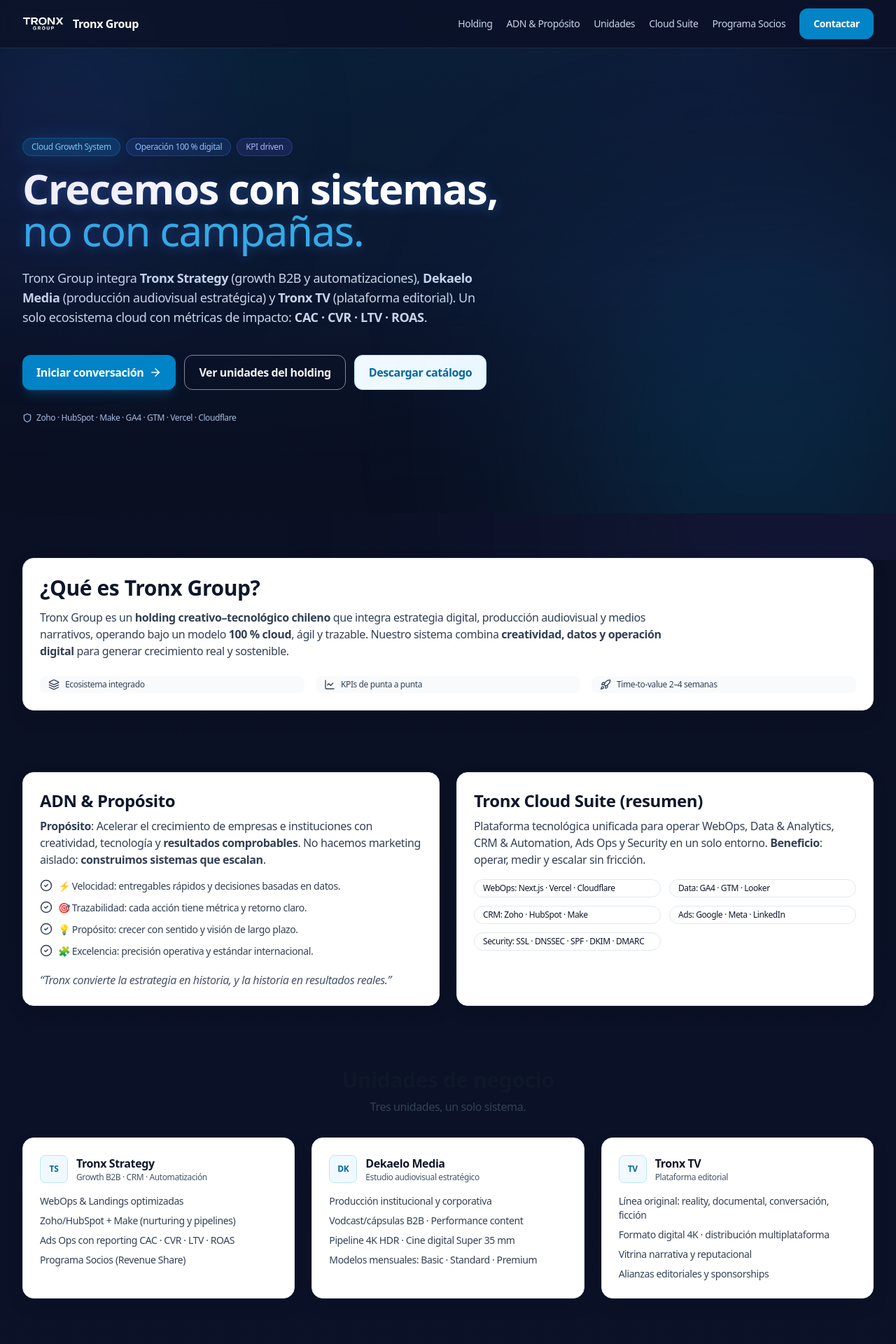
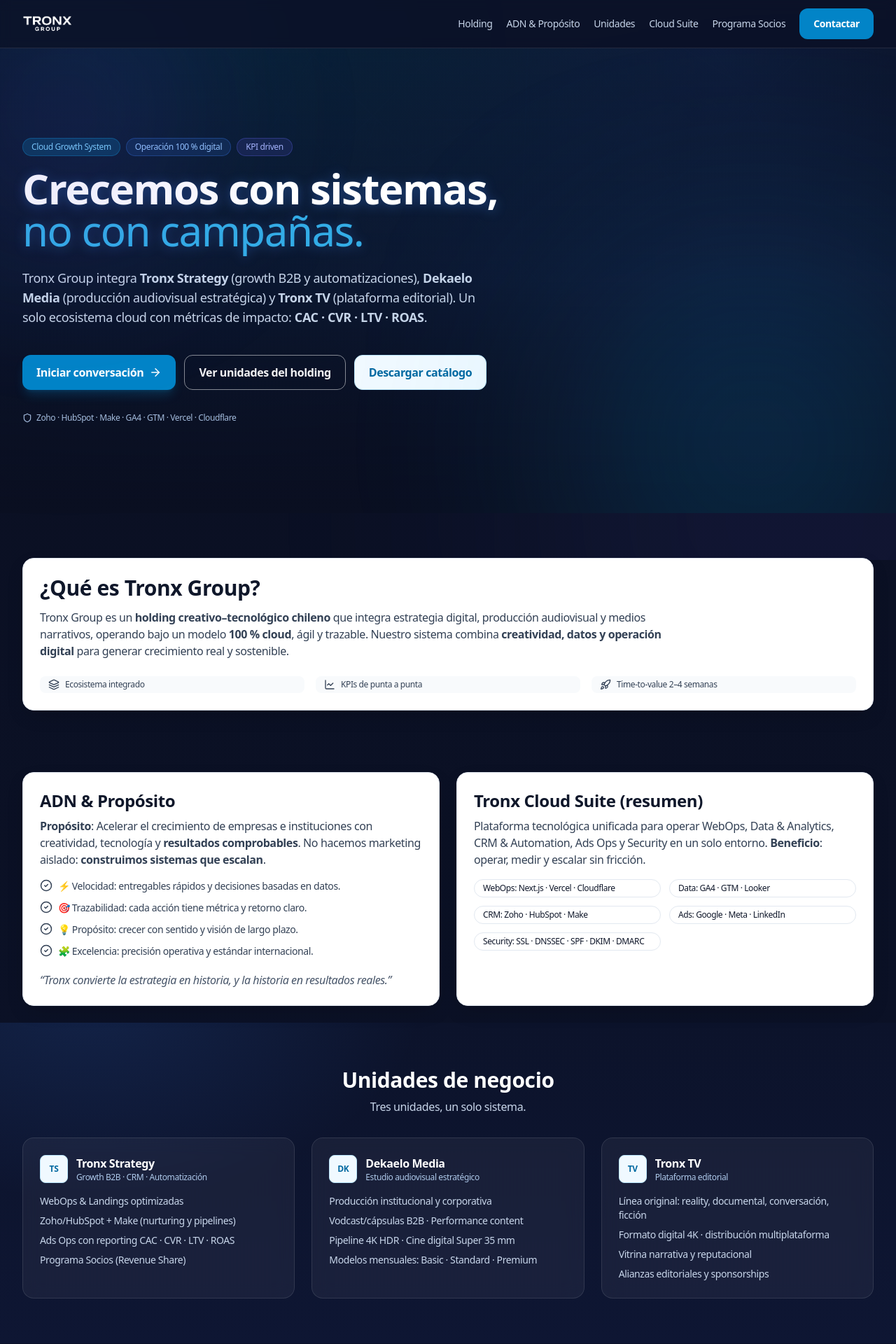
Before and after one commit to TronxGroup/tronxgroup, a Next.js app: page / in a window 1280 px wide. Shown: the top 1920 px of the page at 70% size. Built offline with nearby package versions, Linux system fonts and the light colour scheme.

Commit message:
Update TronxLanding.tsx

```diff
--- a/app/_components/TronxLanding.tsx
+++ b/app/_components/TronxLanding.tsx
@@ -85,39 +85,28 @@ export default function TronxLanding() {
 
   return (
     <>
+      {/* ANCLA SUPERIOR */}
+      <div id="top" />
+
       {/* NAV */}
       <nav className="sticky top-0 z-40 backdrop-blur supports-[backdrop-filter]:bg-[rgba(12,19,43,0.80)] bg-[rgba(12,19,43,0.92)] border-b border-white/10">
         <div className="section flex items-center justify-between py-3">
-          <div className="flex items-center gap-3">
+          <a href="#top" aria-label="Volver al inicio" className="flex items-center">
             <Image
               src="/tronxgrouplogo.png"
               alt="Tronx Group"
-              width={60}
-              height={60}
+              width={72}
+              height={72}
               priority
             />
-            <span className="font-semibold text-white">Tronx Group</span>
-          </div>
+          </a>
           <div className="hidden md:flex items-center gap-5 text-sm">
-            <a href="#holding" className="nav-link">
-              Holding
-            </a>
-            <a href="#adn" className="nav-link">
-              ADN & Propósito
-            </a>
-            <a href="#unidades" className="nav-link">
-              Unidades
-            </a>
-            <a href="#cloud" className="nav-link">
-              Cloud Suite
-            </a>
-            <a href="#socios" className="nav-link">
-              Programa Socios
-            </a>
-            <a
-              href="#contacto"
-              className="btn btn-primary !bg-sky-600 hover:!bg-sky-500 text-white"
-            >
+            <a href="#holding" className="nav-link">Holding</a>
+            <a href="#adn" className="nav-link">ADN & Propósito</a>
+            <a href="#unidades" className="nav-link">Unidades</a>
+            <a href="#cloud" className="nav-link">Cloud Suite</a>
+            <a href="#socios" className="nav-link">Programa Socios</a>
+            <a href="#contacto" className="btn btn-primary !bg-sky-600 hover:!bg-sky-500 text-white">
               Contactar
             </a>
           </div>
@@ -140,7 +129,7 @@ export default function TronxLanding() {
           <div className="max-w-3xl">
             {/* Badges con glassmorphism */}
             <div className="flex flex-wrap gap-2 mb-4">
-              <span className="px-3 py-1 text-xs font-medium rounded-full bg-sky-500/20 text-sky-300 border border-sky-500/30 backdrop-blur-sm motion-safe:animate-pulseGlow">
+              <span className="px-3 py-1 text-xs font-medium rounded-full bg-sky-500/20 text-sky-300 border border-sky-500/30 backdrop-blur-sm">
                 Cloud Growth System
               </span>
               <span className="px-3 py-1 text-xs font-medium rounded-full bg-blue-500/15 text-blue-300 border border-blue-500/30 backdrop-blur-sm">
@@ -160,7 +149,7 @@ export default function TronxLanding() {
             </h1>
 
             {/* Descripción */}
-            <p className="mt-6 text-base sm:text-lg text-blue-100/90 max-w-2xl leading-relaxed backdrop-blur-[1px]">
+            <p className="mt-6 text-base sm:text-lg text-blue-100/90 max-w-2xl leading-relaxed">
               Tronx Group integra <strong>Tronx Strategy</strong> (growth B2B y
               automatizaciones), <strong>Dekaelo Media</strong> (producción
               audiovisual estratégica) y <strong>Tronx TV</strong> (plataforma
@@ -172,7 +161,7 @@ export default function TronxLanding() {
             <div className="mt-10 flex flex-col sm:flex-row gap-3">
               <a
                 href="#contacto"
-                className="btn btn-primary !bg-sky-600 hover:!bg-sky-500 shadow-lg shadow-sky-500/20 motion-safe:animate-pressIn"
+                className="btn btn-primary !bg-sky-600 hover:!bg-sky-500 shadow-lg shadow-sky-500/20"
               >
                 Iniciar conversación <ArrowRight size={18} />
               </a>
@@ -201,14 +190,14 @@ export default function TronxLanding() {
           </div>
         </div>
 
-        {/* Orbes decorativos con animación sutil */}
-        <div className="pointer-events-none absolute -bottom-40 right-[-60px] w-[520px] h-[520px] bg-sky-500/20 blur-[140px] rounded-full motion-safe:animate-floatSlow" />
-        <div className="pointer-events-none absolute -top-24 -left-24 w-[380px] h-[380px] bg-indigo-600/15 blur-[120px] rounded-full motion-safe:animate-floatSlowReverse" />
+        {/* Orbes decorativos */}
+        <div className="pointer-events-none absolute -bottom-40 right-[-60px] w-[520px] h-[520px] bg-sky-500/20 blur-[140px] rounded-full" />
+        <div className="pointer-events-none absolute -top-24 -left-24 w-[380px] h-[380px] bg-indigo-600/15 blur-[120px] rounded-full" />
       </header>
 
       {/* DESCRIPCIÓN HOLDING */}
       <Section id="holding" className="py-16">
-        <Card className="p-6 bg-white">
+        <Card className="p-6 bg-white/95">
           <h2 className="h2 text-slate-900">¿Qué es Tronx Group?</h2>
           <p className="p-muted mt-3 max-w-4xl">
             Tronx Group es un{" "}
@@ -236,7 +225,7 @@ export default function TronxLanding() {
       {/* ADN & PROPÓSITO */}
       <Section id="adn" className="py-6">
         <div className="grid grid-cols-1 lg:grid-cols-2 gap-6">
-          <Card className="p-6 bg-white">
+          <Card className="p-6 bg-white/95">
             <h3 className="h3 text-slate-900">ADN & Propósito</h3>
             <p className="p-muted mt-2">
               <strong>Propósito</strong>: Acelerar el crecimiento de empresas e
@@ -268,7 +257,7 @@ export default function TronxLanding() {
             </p>
           </Card>
 
-          <Card className="p-6 bg-white" id="cloud">
+          <Card className="p-6 bg-white/95" id="cloud">
             <h3 className="h3 text-slate-900">Tronx Cloud Suite (resumen)</h3>
             <p className="p-muted mt-2">
               Plataforma tecnológica unificada para operar WebOps, Data &
@@ -289,78 +278,89 @@ export default function TronxLanding() {
         </div>
       </Section>
 
-      {/* UNIDADES DEL HOLDING */}
-      <Section id="unidades" className="py-16">
-        <h2 className="h2 text-center text-slate-900">Unidades de negocio</h2>
-        <p className="p-muted text-center mt-2">Tres unidades, un solo sistema.</p>
+      {/* UNIDADES DEL HOLDING (FONDO AZUL, TEXTO CLARO) */}
+      <section
+        id="unidades"
+        className="py-16 text-blue-50"
+        style={{
+          background:
+            "radial-gradient(800px 500px at 10% -10%, rgba(59,130,246,0.15), transparent 60%), linear-gradient(180deg, #0C132B 0%, #0E1633 100%)",
+        }}
+      >
+        <div className="section">
+          <h2 className="h2 text-center text-white">Unidades de negocio</h2>
+          <p className="text-center mt-2 text-blue-100/90">
+            Tres unidades, un solo sistema.
+          </p>
 
           <div className="mt-8 grid grid-cols-1 md:grid-cols-3 gap-6">
             {/* Tronx Strategy */}
-          <Card className="p-6 bg-white">
+            <div className="rounded-2xl border border-white/10 bg-white/5 backdrop-blur-md p-6">
               <div className="flex items-center gap-3">
-              <div className="logo-box">
-                <span className="logo-initial">TS</span>
+                <div className="logo-box bg-white/10 border-white/20">
+                  <span className="logo-initial text-blue-100">TS</span>
                 </div>
                 <div>
-                <h4 className="font-semibold text-slate-900">Tronx Strategy</h4>
-                <p className="text-xs text-slate-600">
+                  <h4 className="font-semibold text-white">Tronx Strategy</h4>
+                  <p className="text-xs text-blue-200/90">
                     Growth B2B · CRM · Automatización
                   </p>
                 </div>
               </div>
-            <ul className="mt-4 text-sm space-y-2 text-slate-700">
+              <ul className="mt-4 text-sm space-y-2 text-blue-100/90">
                 <li>WebOps & Landings optimizadas</li>
                 <li>Zoho/HubSpot + Make (nurturing y pipelines)</li>
                 <li>Ads Ops con reporting CAC · CVR · LTV · ROAS</li>
                 <li>Programa Socios (Revenue Share)</li>
               </ul>
-          </Card>
+            </div>
 
             {/* Dekaelo Media */}
-          <Card className="p-6 bg-white">
+            <div className="rounded-2xl border border-white/10 bg-white/5 backdrop-blur-md p-6">
               <div className="flex items-center gap-3">
-              <div className="logo-box">
-                <span className="logo-initial">DK</span>
+                <div className="logo-box bg-white/10 border-white/20">
+                  <span className="logo-initial text-blue-100">DK</span>
                 </div>
                 <div>
-                <h4 className="font-semibold text-slate-900">Dekaelo Media</h4>
-                <p className="text-xs text-slate-600">
+                  <h4 className="font-semibold text-white">Dekaelo Media</h4>
+                  <p className="text-xs text-blue-200/90">
                     Estudio audiovisual estratégico
                   </p>
                 </div>
               </div>
-            <ul className="mt-4 text-sm space-y-2 text-slate-700">
+              <ul className="mt-4 text-sm space-y-2 text-blue-100/90">
                 <li>Producción institucional y corporativa</li>
                 <li>Vodcast/cápsulas B2B · Performance content</li>
                 <li>Pipeline 4K HDR · Cine digital Super 35 mm</li>
                 <li>Modelos mensuales: Basic · Standard · Premium</li>
               </ul>
-          </Card>
+            </div>
 
             {/* Tronx TV */}
-          <Card className="p-6 bg-white">
+            <div className="rounded-2xl border border-white/10 bg-white/5 backdrop-blur-md p-6">
               <div className="flex items-center gap-3">
-              <div className="logo-box">
-                <span className="logo-initial">TV</span>
+                <div className="logo-box bg-white/10 border-white/20">
+                  <span className="logo-initial text-blue-100">TV</span>
                 </div>
                 <div>
-                <h4 className="font-semibold text-slate-900">Tronx TV</h4>
-                <p className="text-xs text-slate-600">Plataforma editorial</p>
+                  <h4 className="font-semibold text-white">Tronx TV</h4>
+                  <p className="text-xs text-blue-200/90">Plataforma editorial</p>
                 </div>
               </div>
-            <ul className="mt-4 text-sm space-y-2 text-slate-700">
+              <ul className="mt-4 text-sm space-y-2 text-blue-100/90">
                 <li>Línea original: reality, documental, conversación, ficción</li>
                 <li>Formato digital 4K · distribución multiplataforma</li>
                 <li>Vitrina narrativa y reputacional</li>
                 <li>Alianzas editoriales y sponsorships</li>
               </ul>
-          </Card>
             </div>
-      </Section>
+          </div>
+        </div>
+      </section>
 
       {/* PROGRAMA SOCIOS (resumen) */}
       <Section id="socios" className="py-6">
-        <Card className="p-6 bg-white">
+        <Card className="p-6 bg-white/95">
           <h3 className="h3 text-slate-900">Programa Socios — Revenue Share</h3>
           <p className="p-muted mt-2">
             Tronx opera el embudo, CRM y cierre comercial; el cliente paga{" "}
@@ -378,7 +378,7 @@ export default function TronxLanding() {
 
       {/* BANDA DE CONFIANZA */}
       <Section className="py-10">
-        <div className="card p-4 flex flex-wrap items-center justify-center gap-6 text-slate-600 text-xs bg-white">
+        <div className="card p-4 flex flex-wrap items-center justify-center gap-6 text-slate-600 text-xs bg-white/95">
           <span className="inline-flex items-center gap-2">
             <Users size={16} /> B2B & organizaciones
           </span>
@@ -394,7 +394,7 @@ export default function TronxLanding() {
       {/* CONTACTO */}
       <Section id="contacto" className="py-16">
         <div className="grid grid-cols-1 lg:grid-cols-5 gap-6">
-          <Card className="p-6 lg:col-span-3 bg-white">
+          <Card className="p-6 lg:col-span-3 bg-white/95">
             <h3 className="h3 text-slate-900">Conversemos</h3>
             <p className="p-muted mt-2">
               Cuéntanos tu objetivo y te proponemos un sistema a medida.
@@ -442,7 +442,7 @@ export default function TronxLanding() {
             </form>
           </Card>
 
-          <Card className="p-6 lg:col-span-2 bg-white">
+          <Card className="p-6 lg:col-span-2 bg-white/95">
             <h4 className="font-semibold text-slate-900">Datos corporativos</h4>
             <ul className="mt-3 text-sm text-slate-700 space-y-2">
               <li className="inline-flex items-center gap-2">
@@ -503,8 +503,8 @@ export default function TronxLanding() {
             <Image
               src="/tronxgrouplogo.png"
               alt="Tronx Group"
-              width={20}
-              height={20}
+              width={24}
+              height={24}
             />
             <span className="text-sm">
               © 2026 Tronx Group SpA — Todos los derechos reservados
```
Lines whose indentation alone changed are shown as unchanged.
